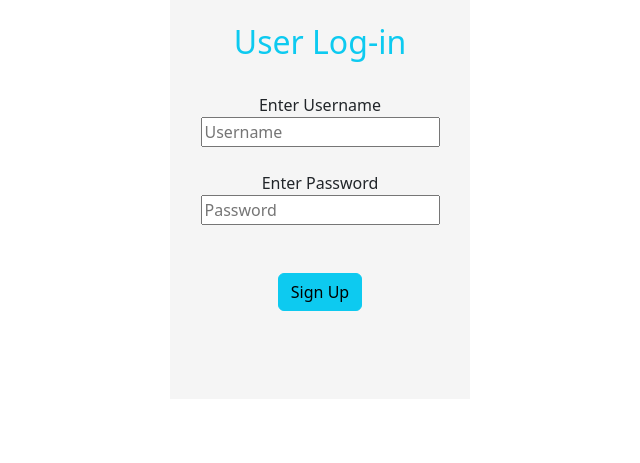
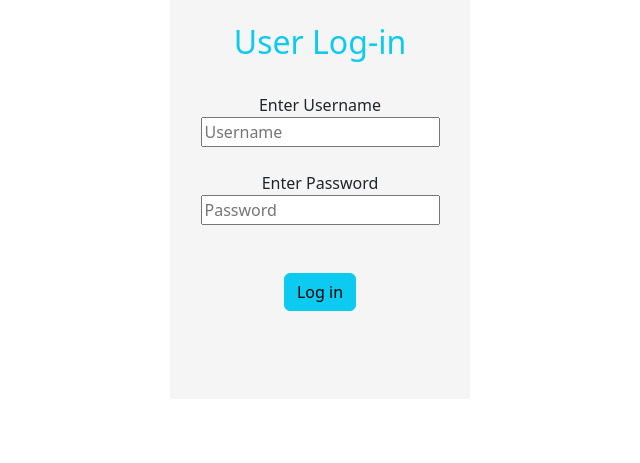
Before and after one commit to adityasinghal25/Trading-App, a Flask app: page /login in a window 1280 px wide. Shown: the part 173-636 px from the top of the page, without its empty margins (320-960 px from the left). Run offline with Flask 2, Linux system fonts and the light colour scheme; some libraries are stand-ins or nearby versions.

Commit message:
Update login.html

```diff
--- a/templates/login.html
+++ b/templates/login.html
@@ -12,7 +12,7 @@
     <br>
     Enter Password<br><input type="password" name="Password1" placeholder="Password"><br>
     <br><br>
-    <button type="submit" class="btn btn-info">Sign Up</button>
+    <button type="submit" class="btn btn-info">Log in</button>
   </div>
 </form>
 {{msg}}
```
